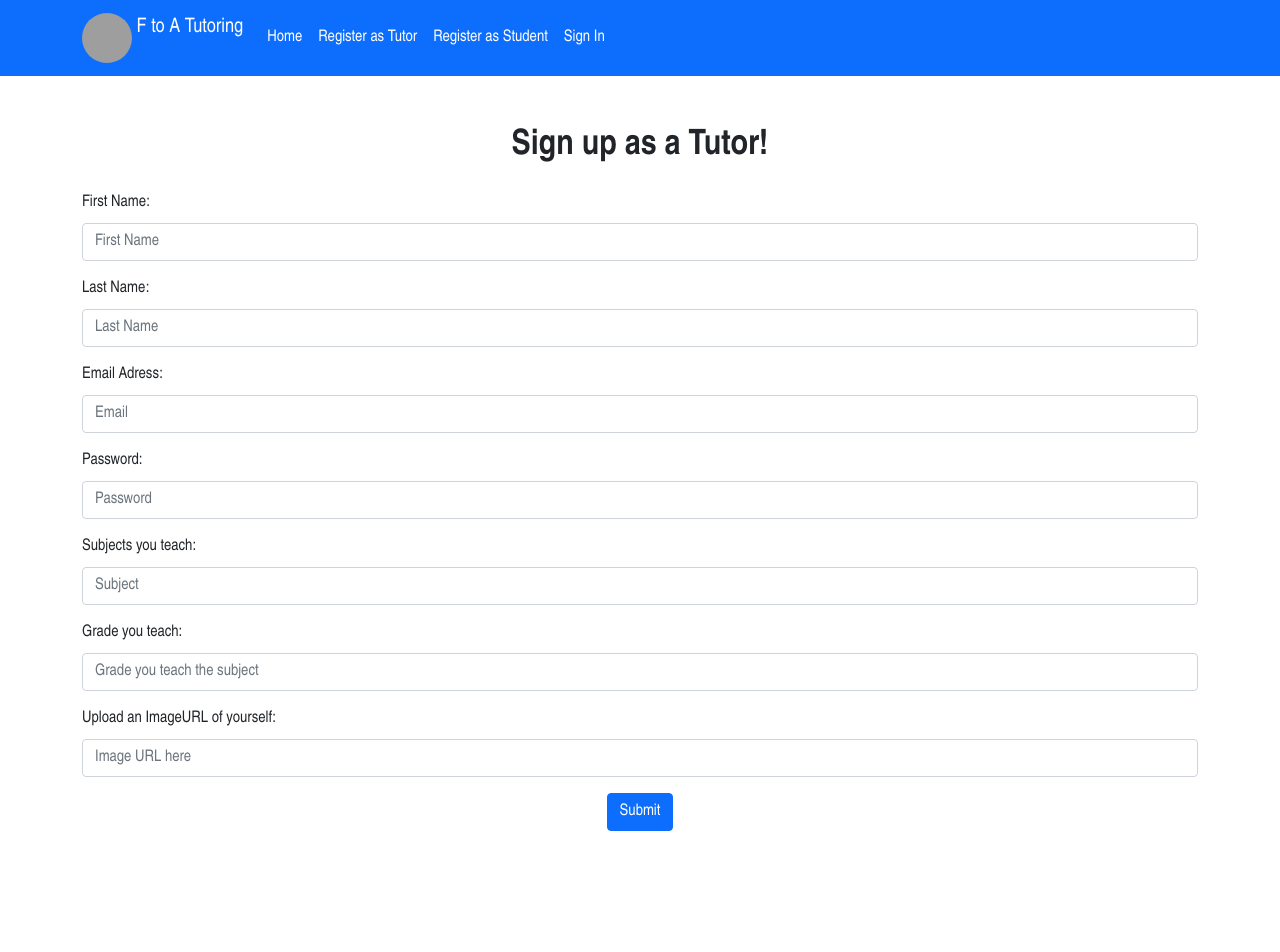
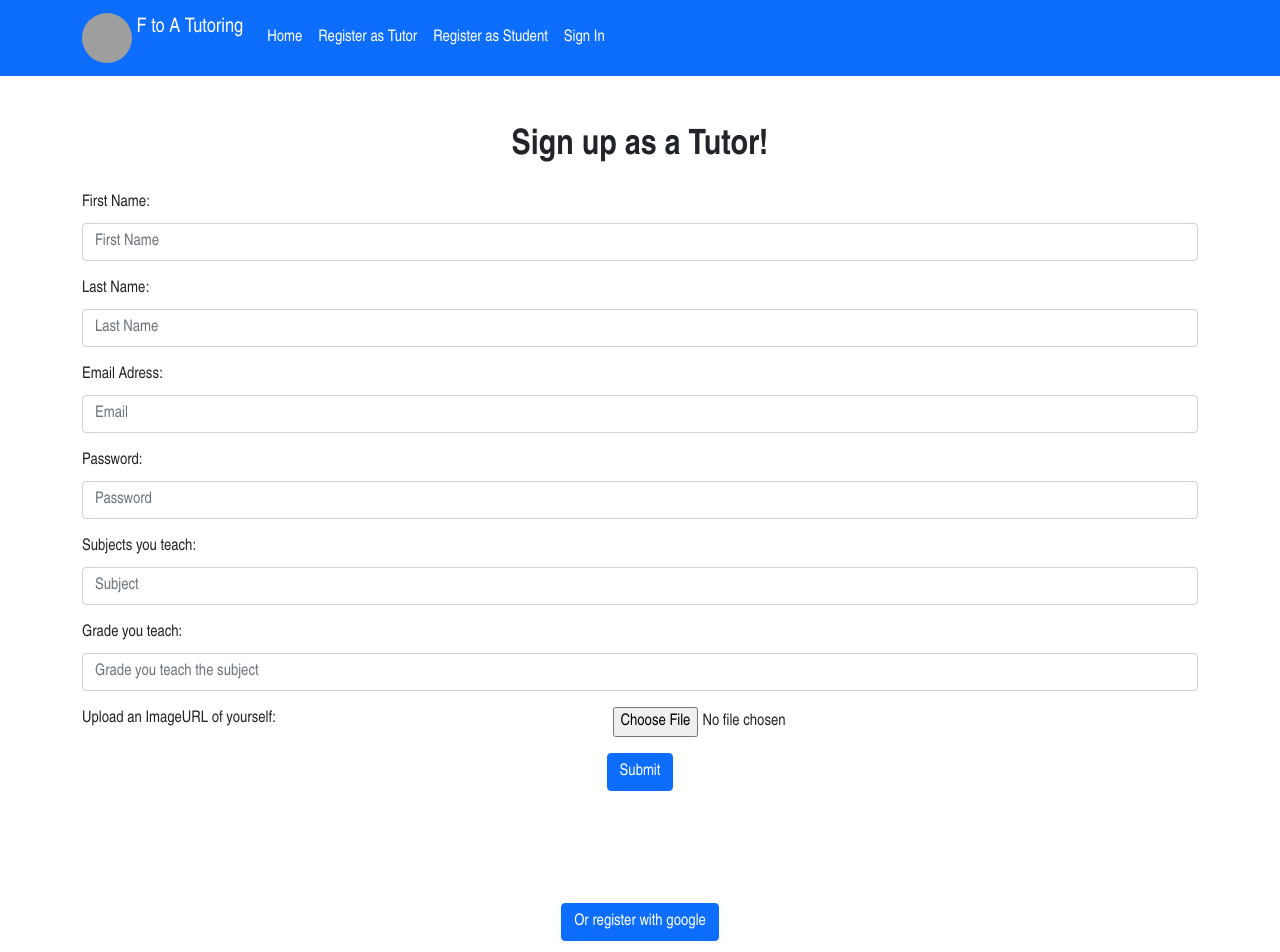
Before and after one commit to masonhorne/FToATutoring, a React (Create React App) app: page /register-tutor in a window 1280 px wide. Shown: the top 952 px of the page. Built offline with nearby package versions, Linux system fonts and the light colour scheme; no server answers; grey boxes are pictures that could not be loaded.

Commit message:
adding google oauth

```diff
--- a/src/components/auth/Register/register.student.js
+++ b/src/components/auth/Register/register.student.js
@@ -2,7 +2,8 @@ import React, { useState, useEffect } from "react";
 import firebase from "firebase";
 import { Link, useHistory } from "react-router-dom";
 import { Container, Button, Form, FormControl, Alert } from "react-bootstrap";
-import '../../../styles/universal.css';
+import "../../../styles/universal.css";
+import ERROR_TIMEOUT_SECONDS from "../../../config";
 
 export default function Register() {
   let history = useHistory();
@@ -14,8 +15,7 @@ export default function Register() {
   const [grade, setGrade] = useState(null);
   const [error, setError] = useState(null);
 
-
-  var provider = new firebase.auth.GoogleAuthProvider()
+  var provider = new firebase.auth.GoogleAuthProvider();
 
   function register() {
     firebase
@@ -42,15 +42,39 @@ export default function Register() {
   }
 
   function useGoogle() {
-    ;
-    firebase.auth()
+    if (!grade) {
+      setError({ code: 204, message: "Grade must be filled out" });
+      setTimeout(() => setError(null), ERROR_TIMEOUT_SECONDS * 1000);
+    }
+    if (!error) {
+      firebase
+        .auth()
         .signInWithPopup(provider)
         .then((result) => {
-        var creds = result.credential
-        var token = creds.accessToken
-        var user = result.user
+          var creds = result.credential;
+          var token = creds.accessToken;
+          var user = result.user;
+          var email = user.email;
+          var profilePic = user.photoURL;
+          var name = user.displayName;
 
+          firebase
+            .firestore()
+            .collection("students")
+            .doc(firebase.auth().currentUser.uid)
+            .set({
+              name: name,
+              grade: parseInt(grade),
+              email: email,
+              type: "student",
+              classes: []
+            });
         })
+        .catch((error) => {
+          setError(error);
+          setTimeout(() => setError(null), ERROR_TIMEOUT_SECONDS * 1000);
+        });
+    }
   }
 
   return (
@@ -111,11 +135,9 @@ export default function Register() {
           Submit
         </Button>
       </Link>
-      { /*
       <Button style={{ marginBottom: "10%" }} onClick={useGoogle}>
         Or register with google
       </Button>
-      */}
       <Alert style={{ opacity: error ? 1 : 0 }} variant="danger">
         {`Code ${error ? error.code : "200"} with message of ${
           error ? error.message : "Success"
--- a/src/components/auth/Register/register.tutor.js
+++ b/src/components/auth/Register/register.tutor.js
@@ -11,9 +11,12 @@ import {
   Collapse,
   Alert
 } from "react-bootstrap";
-import '../../../styles/universal.css';
+import "../../../styles/universal.css";
+import ERROR_TIMEOUT_SECONDS from "../../../config";
 
 export default function TutorRegister() {
+  var provider = new firebase.auth.GoogleAuthProvider();
+
   let history = useHistory();
   const [email, setEmail] = useState("");
   const [password, setPassword] = useState("");
@@ -23,6 +26,7 @@ export default function TutorRegister() {
   const [subjects, setSubjects] = useState("");
   const [imageURL, setImageURL] = useState("");
   const [error, setError] = useState(null);
+  const [files, setFiles] = useState(null);
   function Register() {
     firebase
       .auth()
@@ -49,6 +53,48 @@ export default function TutorRegister() {
         setError(error);
         console.log("An error occurred in Register Tutor: " + error);
       });
+  }
+  function useGoogle() {
+    if (!grade || !subjects) {
+      setError({ code: 204, message: "Grade and Subject must be filled out" });
+      setTimeout(() => setError(null), ERROR_TIMEOUT_SECONDS * 1000);
+    }
+    if (!error) {
+      firebase
+        .auth()
+        .signInWithPopup(provider)
+        .then((result) => {
+          var creds = result.credential;
+          var token = creds.accessToken;
+          var user = result.user;
+          var email = user.email;
+          var profilePic = user.photoURL;
+          var name = user.displayName;
+
+          console.log(
+            `Email is ${email}, profilePic: ${profilePic} name: ${name}`
+          );
+          firebase
+            .firestore()
+            .collection("tutors")
+            .doc(firebase.auth().currentUser.uid)
+            .set({
+              name: name,
+              grade: parseInt(grade),
+              email: email,
+              type: "tutor",
+              subjects: subjects,
+              uid: firebase.auth().currentUser.uid,
+              students: [],
+              capacity: 0,
+              image: profilePic
+            });
+        })
+        .catch((error) => {
+          setError(error);
+          setTimeout(() => setError(null), ERROR_TIMEOUT_SECONDS * 1000);
+        });
+    }
   }
 
   return (
@@ -115,11 +161,7 @@ export default function TutorRegister() {
           <Form.Label style={{ float: "left" }}>
             Upload an ImageURL of yourself:
           </Form.Label>
-          <FormControl
-            onChange={(e) => setImageURL(e.target.value)}
-            placeholder="Image URL here"
-            value={imageURL}
-          />
+          <Form.File onChange={(e) => setFiles()} />
         </Form.Group>
         <Link>
           <Button
@@ -131,6 +173,9 @@ export default function TutorRegister() {
           </Button>
         </Link>
       </Form>
+      <Button style={{ marginBottom: "10%" }} onClick={useGoogle}>
+        Or register with google
+      </Button>
       <Alert style={{ opacity: error ? 1 : 0 }} variant="danger">
         {`Code ${error ? error.code : "200"} with message of ${
           error ? error.message : "Success"
--- a/src/components/auth/signin.js
+++ b/src/components/auth/signin.js
@@ -3,7 +3,7 @@ import firebase from "firebase";
 import { useHistory } from "react-router-dom";
 import { Alert, Button, Form, FormControl, Container } from "react-bootstrap";
 import ERROR_TIMEOUT_SECONDS from "../../config";
-import '../../styles/universal.css';
+import "../../styles/universal.css";
 
 export default function SignIn() {
   const [email, setEmail] = useState("");
@@ -31,9 +31,22 @@ export default function SignIn() {
       });
   }
 
+  function useGoogle() {
+    var provider = new firebase.auth.GoogleAuthProvider();
+
+    firebase
+      .auth()
+      .signInWithPopup(provider)
+      .then((result) => {})
+      .catch((error) => {
+        setErrorMessage(error);
+        setTimeout(() => setErrorMessage(null), ERROR_TIMEOUT_SECONDS * 1000);
+      });
+  }
+
   return (
     <Container>
-      <h3 style={{paddingTop: "1em"}}>Sign In</h3>
+      <h3 style={{ paddingTop: "1em" }}>Sign In</h3>
       <Form.Group style={{ maxWidth: "80%", margin: "auto" }} className="mb-3">
         <Form.Label style={{ float: "left" }}>Email:</Form.Label>
         <FormControl
@@ -55,7 +68,7 @@ export default function SignIn() {
         />
       </Form.Group>
       <Button onClick={_signin}>Sign In</Button>
-
+      <Button onClick={useGoogle}>Sign in with Google</Button>
       <Container>
         <Alert style={{ opacity: errorMessage ? 1 : 0 }} variant="danger">
           {errorMessage}
```
Lines whose indentation alone changed are shown as unchanged.
